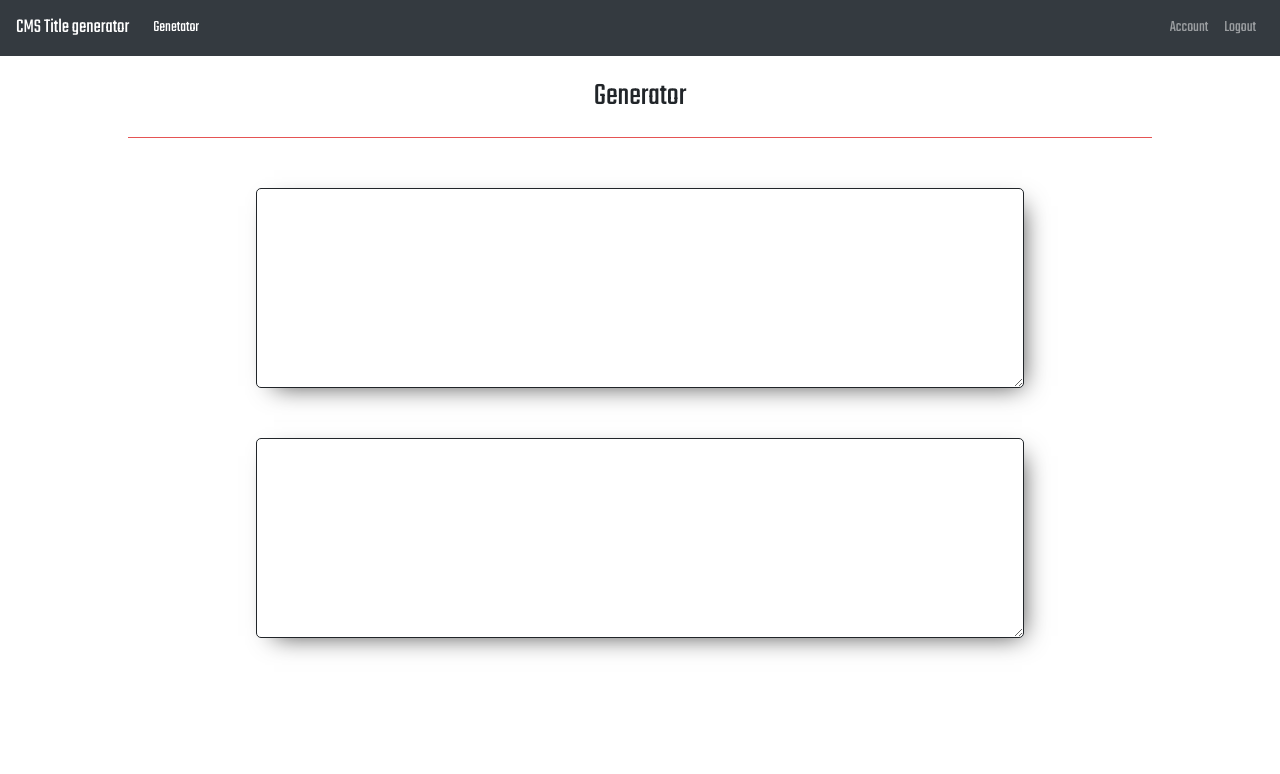
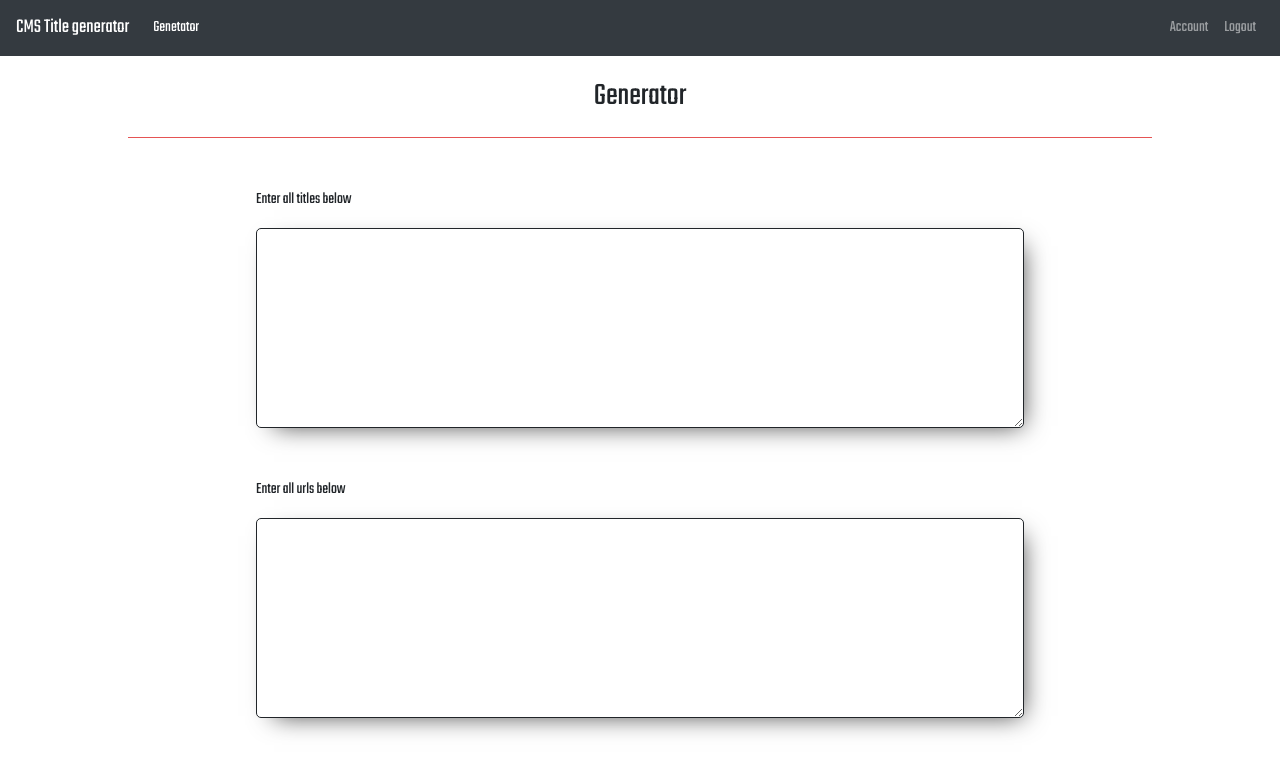
Before and after one commit to DevWichrowski/CMS-title-generator, a React (Create React App) app: page / in a window 1280 px wide. Shown: the top 774 px of the page. Built offline with nearby package versions, Linux system fonts and the light colour scheme.

Commit message:
Styles textareas

```diff
--- a/src/components/Dashboard/TitleGenerator/TitleGenerator.js
+++ b/src/components/Dashboard/TitleGenerator/TitleGenerator.js
@@ -10,11 +10,13 @@ class TitleGenerator extends Component {
 				<h1>Generator</h1>
 				<hr />
 				<div className="titles-textarea">
-						<textarea  className="custom-textarea"/>
-					</div>
-					<div className="ulrs-textarea">
-						<textarea className="custom-textarea" />
-					</div>
+					<p>Enter all titles below</p>
+					<textarea className="custom-textarea" />
+				</div>
+				<div className="ulrs-textarea">
+					<p>Enter all urls below</p>
+					<textarea className="custom-textarea" />
+				</div>
 			</div>
 		);
 	}
--- a/src/components/Dashboard/TitleGenerator/TitleGenerator.scss
+++ b/src/components/Dashboard/TitleGenerator/TitleGenerator.scss
@@ -1,19 +1,31 @@
 .title-generator {
     width: 100%;
 
-    .custom-textarea{
+    .custom-textarea {
         display: block;
-        width:60%;
+        width: 100%;
         height: 200px;
         margin: 0 auto;
-        box-shadow: 8px 8px 24px -10px rgba(0,0,0,.75);
+        box-shadow: 8px 8px 24px -10px rgba(0, 0, 0, .75);
         border: 1px solid #212529;
         border-radius: 5px;
     }
 
-    .titles-textarea{
+    .custom-textarea:focus {
+        // outline: 3px solid rgba(255, 0, 0, 0.63);
+        outline: unset;
+        box-shadow: 0 0 2pt 1pt red;   }
+
+    .titles-textarea {
+        width: 60%;
         margin: 50px auto;
     }
+
+    .ulrs-textarea {
+        width: 60%;
+        margin: 50px auto;
+    }
+
     h1 {
         text-align: center;
     }
```
